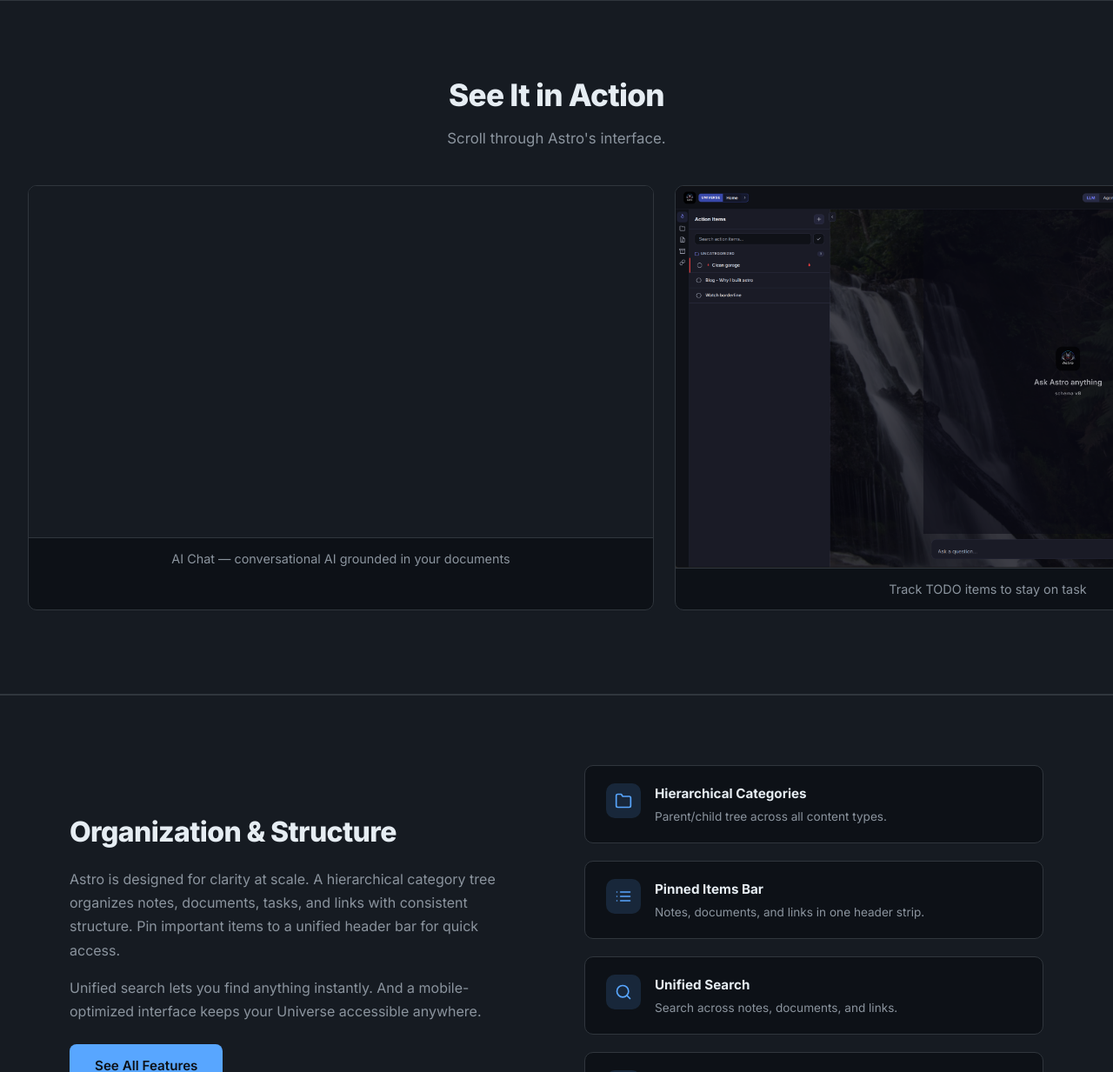
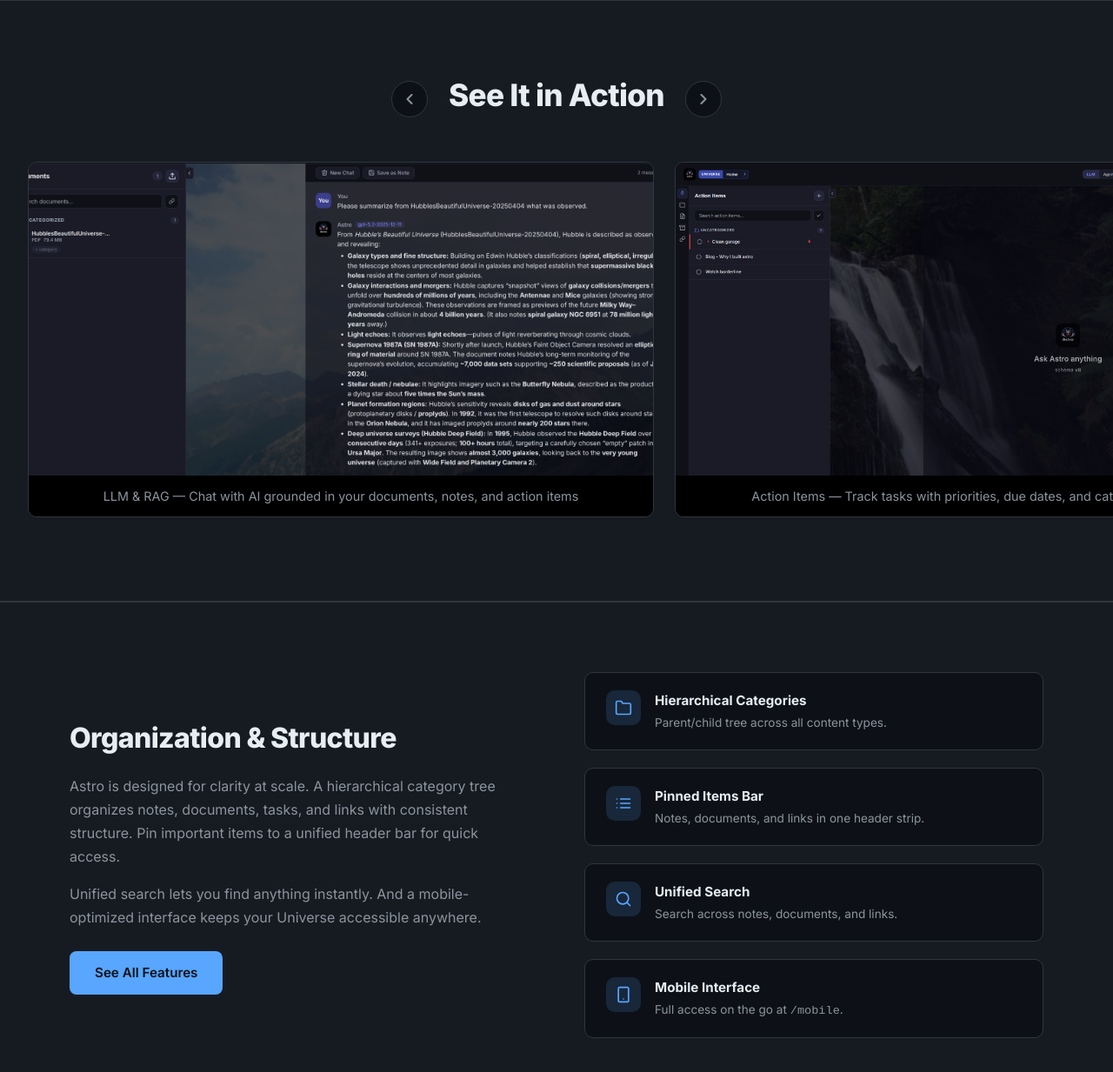
Before and after one commit to marksnyder/astro, a Jekyll site: the page built from docs/index.html, in a window 1280 px wide and 1400 px high, scrolled down 1857 px. Shown: the part 167-1400 px from the top of the window at 87% size. Built offline with Jekyll 4.4.1, drawn with Linux system fonts in a browser that asks for light colours.

Commit message:
final website cleanup
Co-authored-by: Cursor <cursoragent@cursor.com>

```diff
--- a/docs/_data/screenshots.yml
+++ b/docs/_data/screenshots.yml
@@ -6,26 +6,29 @@
 #
 # Images display in the order listed. Remove or reorder entries to change.
 
-- file: placeholder.png
-  description: "AI Chat — conversational AI grounded in your documents"
+- file: llm-with-RAG.png
+  description: "LLM & RAG — Chat with AI grounded in your documents, notes, and action items"
 
 - file: action-items.png
-  description: "Track TODO items to stay on task"
+  description: "Action Items — Track tasks with priorities, due dates, and category organization"
 
-- file: action-items.png
-  description: "Track TODO items to stay on task"
+- file: note-markup.png
+  description: "Notes — Rich text notes with markup formatting and embedded images"
 
-- file: action-items.png
-  description: "Track TODO items to stay on task"
+- file: categories.png
+  description: "Categories — Hierarchical category tree to organize everything in one place"
 
-# - file: notes.png
-#   description: "Notes — rich text with images and categories"
+- file: manage-links.png
+  description: "Bookmarks — Save, organize, and search your links by category"
 
-# - file: documents.png
-#   description: "Document Archive — upload, ingest, and query files"
+- file: agent-network.png
+  description: "Agent Network — Built-in IRC server for coordinating AI agents across platforms"
 
-# - file: action-items.png
-#   description: "Action Items — tasks with priorities and due dates"
+- file: mobile.png
+  description: "Mobile — Full access to chat, notes, and tasks on the go"
 
-# - file: mobile.png
-#   description: "Mobile — full access on the go"
+- file: chrome-and-edge-browser-extension.png
+  description: "Browser Extension — Save pages to Astro with one click from Chrome or Edge"
+
+- file: settings.png
+  description: "Settings — Configure your OpenAI API key, backup & restore, and rebuild index"
--- a/docs/assets/css/style.css
+++ b/docs/assets/css/style.css
@@ -424,6 +424,31 @@ img { max-width: 100%; height: auto; }
   text-align: center;
   margin-bottom: 2.5rem;
   padding: 0 2rem;
+  display: flex;
+  align-items: center;
+  justify-content: center;
+  gap: 1.5rem;
+}
+
+.screenshots-arrow {
+  background: var(--bg);
+  border: 1px solid var(--border);
+  border-radius: 50%;
+  width: 42px;
+  height: 42px;
+  display: flex;
+  align-items: center;
+  justify-content: center;
+  color: var(--text-muted);
+  cursor: pointer;
+  flex-shrink: 0;
+  transition: color .15s, border-color .15s, background .15s;
+}
+
+.screenshots-arrow:hover {
+  color: var(--text);
+  border-color: var(--accent);
+  background: var(--accent-glow);
 }
 
 .screenshots-heading h2 {
@@ -469,15 +494,23 @@ img { max-width: 100%; height: auto; }
 
 .screenshot-card img {
   width: 100%;
+  max-height: 360px;
+  object-fit: cover;
+  object-position: top;
   display: block;
 }
+
+.screenshot-card { display: flex; flex-direction: column; }
+
+.screenshot-card img { flex: 1 1 auto; }
 
 .screenshot-card figcaption {
   padding: .75rem 1.25rem;
   font-size: .9rem;
   color: var(--text-muted);
   text-align: center;
-  border-top: 1px solid var(--border);
+  background: #000;
+  flex-shrink: 0;
 }
 
 .screenshot-card { cursor: pointer; }
--- a/docs/index.html
+++ b/docs/index.html
@@ -147,9 +147,22 @@ layout: default
 {% if site.data.screenshots.size > 0 %}
 <section class="screenshots-section">
   <div class="screenshots-heading">
+    <button class="screenshots-arrow screenshots-arrow-left" onclick="scrollScreenshots(-1)" aria-label="Scroll left">
+      <svg width="20" height="20" viewBox="0 0 24 24" fill="none" stroke="currentColor" stroke-width="2.5" stroke-linecap="round" stroke-linejoin="round"><polyline points="15 18 9 12 15 6"/></svg>
+    </button>
     <h2>See It in Action</h2>
-    <p>Scroll through Astro's interface.</p>
+    <button class="screenshots-arrow screenshots-arrow-right" onclick="scrollScreenshots(1)" aria-label="Scroll right">
+      <svg width="20" height="20" viewBox="0 0 24 24" fill="none" stroke="currentColor" stroke-width="2.5" stroke-linecap="round" stroke-linejoin="round"><polyline points="9 18 15 12 9 6"/></svg>
+    </button>
   </div>
+  <script>
+  function scrollScreenshots(dir) {
+    var track = document.querySelector('.screenshots-track');
+    var card = track.querySelector('.screenshot-card');
+    var distance = card ? card.offsetWidth + 24 : 400;
+    track.scrollBy({ left: dir * distance, behavior: 'smooth' });
+  }
+  </script>
   <div class="screenshots-track">
     {% for shot in site.data.screenshots %}
     <figure class="screenshot-card" onclick="openLightbox(this)">
```
Also changed, not shown: docs/assets/screenshots/agent-network.png (added), docs/assets/screenshots/categories.png (added), docs/assets/screenshots/chrome-and-edge-browser-extension.png (added), docs/assets/screenshots/llm-with-RAG.png (added), docs/assets/screenshots/manage-links.png (added), docs/assets/screenshots/mobile.png (added), docs/assets/screenshots/note-markup.png (added), docs/assets/screenshots/placeholder.png (deleted), docs/assets/screenshots/settings.png (added).
